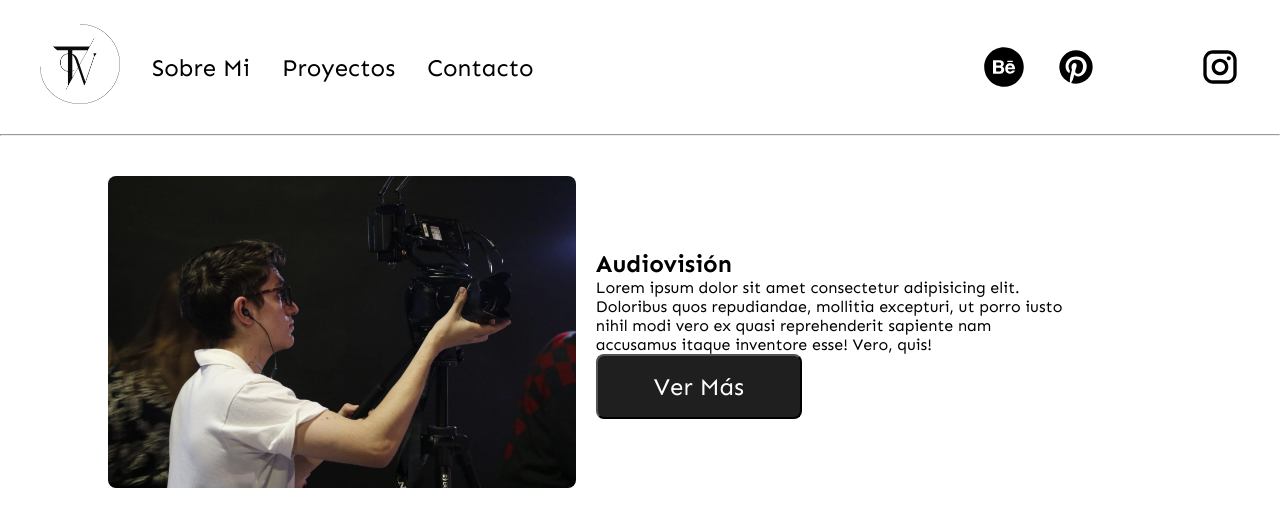
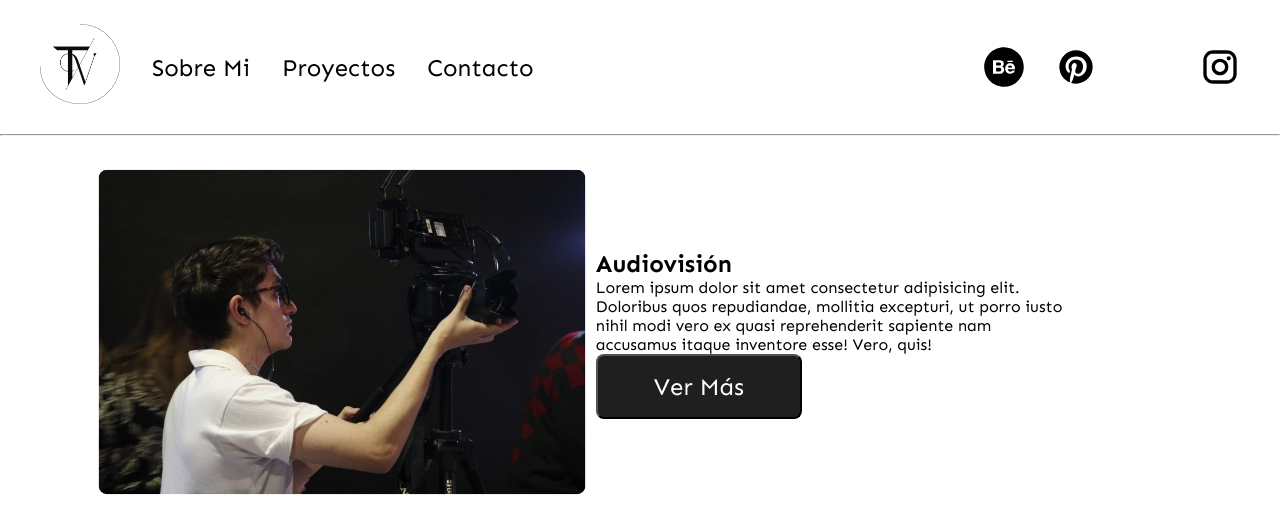
Before and after one commit to iTzTomitox/Portfolio-Tomas-Beron, a plain HTML site: page pages/proyectos.html in a window 1280 px wide. In both pictures the pointer is over the picture 342 px from the left and 331 px from the top of the page. Shown: the top 509 px of the page. Drawn offline with Linux system fonts and the light colour scheme.

Commit message:
Efecto Img

```diff
--- a/css/style.css
+++ b/css/style.css
@@ -417,11 +417,15 @@ textarea {
     width: 100%;
     height: auto;
     border-radius: 8px;
+    transition: transform 0.3s ease;
 }
-
 
 .texto-proyecto {
     display: flex;
     flex-direction: column;
     justify-content: center;
 }
+
+.imagen-proyecto img:hover {
+    transform: scale(1.04);
+}
```
